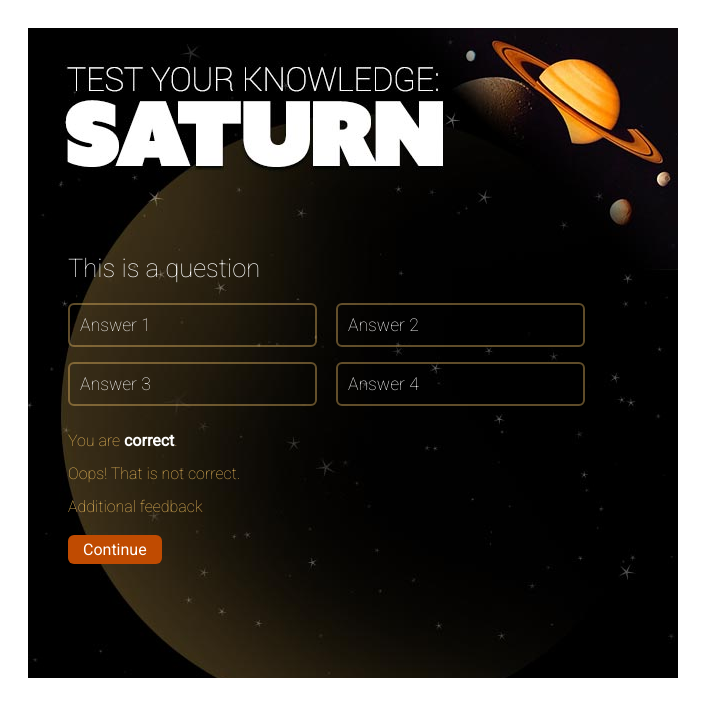
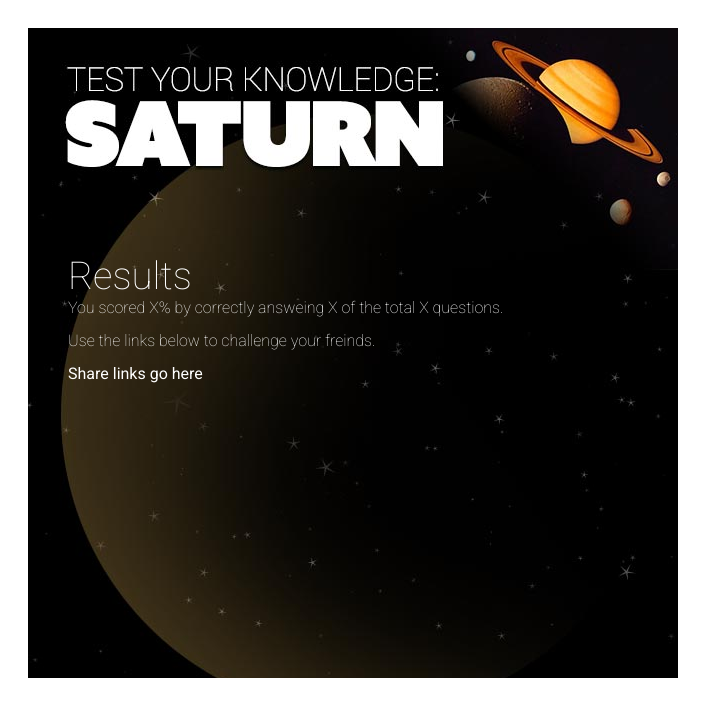
Before and after one commit to jamiebrown201/Angular-test-quiz, a plain HTML site: page index.html in a window 1280 px wide. Shown: the whole page, without its empty margins (0-713 px from the left). Drawn offline with Linux system fonts and the light colour scheme.

Commit message:
styling correct and wrong

```diff
--- a/css/quiz.css
+++ b/css/quiz.css
@@ -40,10 +40,9 @@ body { background-color: #fff; padding: 20px; }
   margin: 0px 0px 40px 0px;
 }
 
-
 /* Questions */
 #myQuiz .question {
-  width: 550px; position: absolute; top: 225px; left: 40px
+  width: 550px; position: absolute; top: 225px; left: 660px
 }
 
 #myQuiz .question .txt {
@@ -94,6 +93,20 @@ body { background-color: #fff; padding: 20px; }
 }
 
 /* feedback */
-#myQuiz .feedback { color: #efbe5e; margin-top: 10px; transition: opacity 1.5s, margin-top 1.5s;}
+
+#myQuiz .feedback {
+  color: #efbe5e;
+  margin-top: 50px;
+  transition: opacity 1.5s, margin-top 1.5s;
+  opacity: 0;
+}
+
 #myQuiz .feedback .btn { margin-top: 5px; }
+
 #myQuiz .feedback strong { color: #fff; }
+
+#myQuiz .answered .feedback { visibility: visable; opacity: 1; margin-top: 10px; }
+
+/* Results */
+
+#myQuiz .results { position: absolute; top: 225px; left: 40px; width: 550px; }
--- a/index.html
+++ b/index.html
@@ -14,7 +14,7 @@
         <p>Click begin to test your knowledge of Saturn.</p>
         <p class="btn">Begin</p>
       </div>
-      <div class="question">
+      <div class="question answered">
         <p class="txt">This is a question</p>
         <p class="ans">Answer 1</p>
         <p class="ans">Answer 2</p>
@@ -27,7 +27,13 @@
           <div class="btn">Continue</div>
         </div>
       </div>
-      <div class="results"></div>
+      <div class="results">
+        <h3>Results</h3>
+        <p>You scored X% by correctly answeing X of the total X questions.</p>
+        <p>Use the links below to challenge your freinds.</p>
+        <div class="share">Share links go here</div>
+
+      </div>
     </div>
 	</body>
 </html>
```
